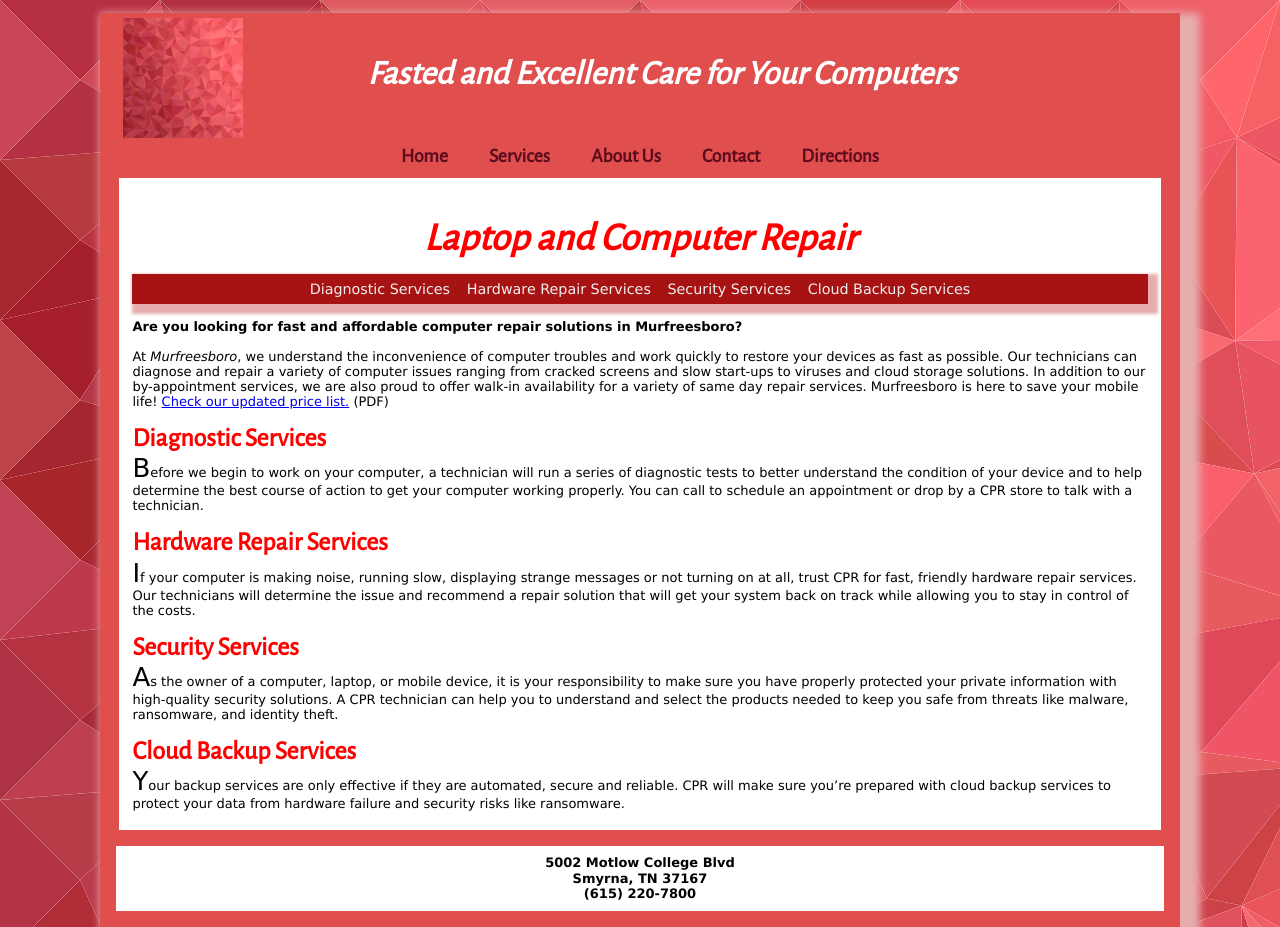
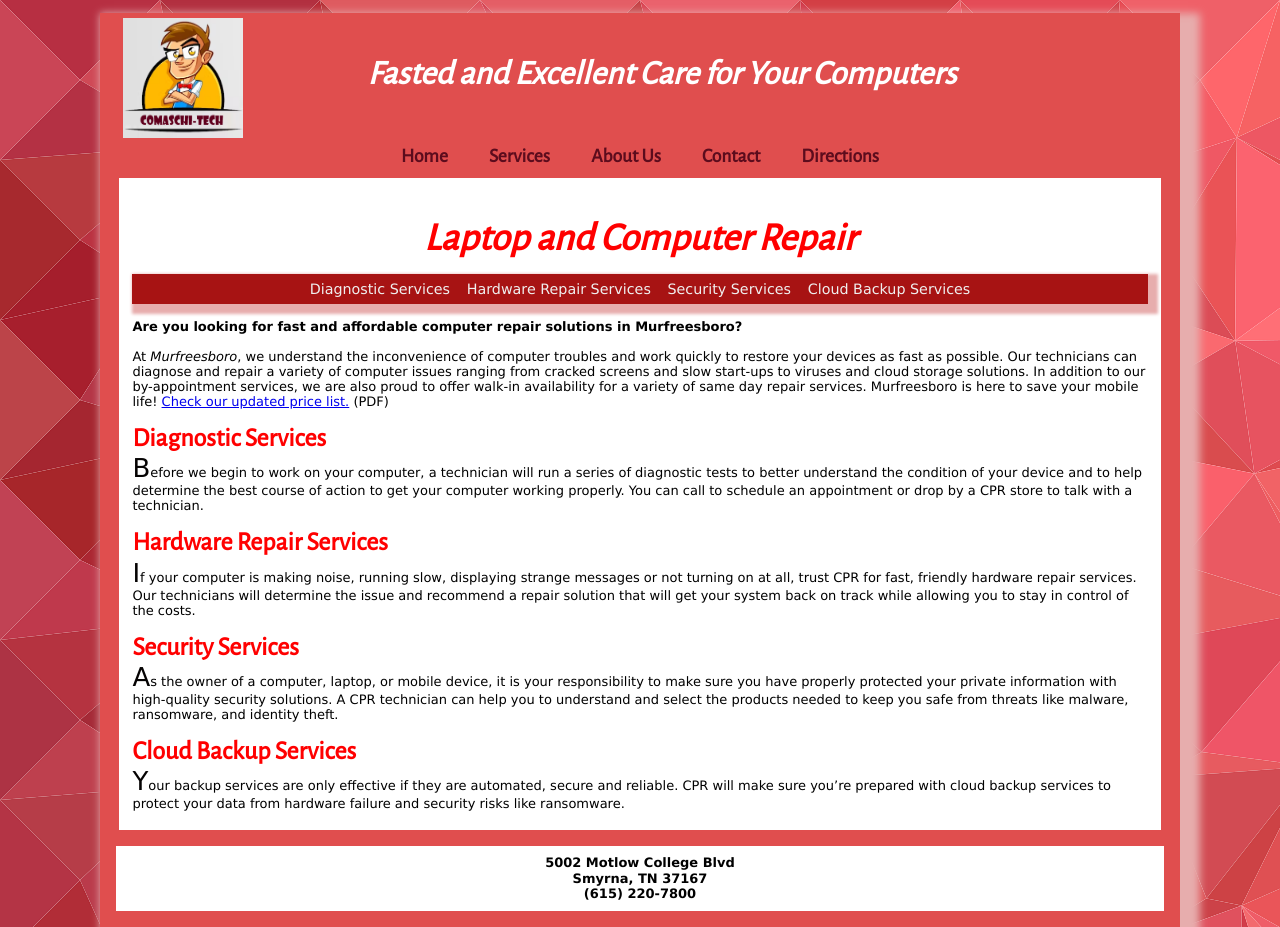
Before and after one commit to hernancomaschi/hernancomaschi.github.io, a plain HTML site: page index.html in a window 1280 px wide. Drawn offline with nearby package versions, Linux system fonts and the light colour scheme; a web font is replaced by a local one.

Commit message:
index updatef

```diff
--- a/index.html
+++ b/index.html
@@ -26,7 +26,7 @@
          <header>
             <div class="relative">
                <h1><em>Fasted and Excellent Care for Your Computers</em></h1>
-               <a href="index.html"><img src="Images/background.png" width="216" height="146" alt=""></a>
+               <a href="index.html"><img src="images/CTECH.png" width="216" height="146" alt=""></a>
             </div>
          </header>
          <nav class="sitenavigation">
```
